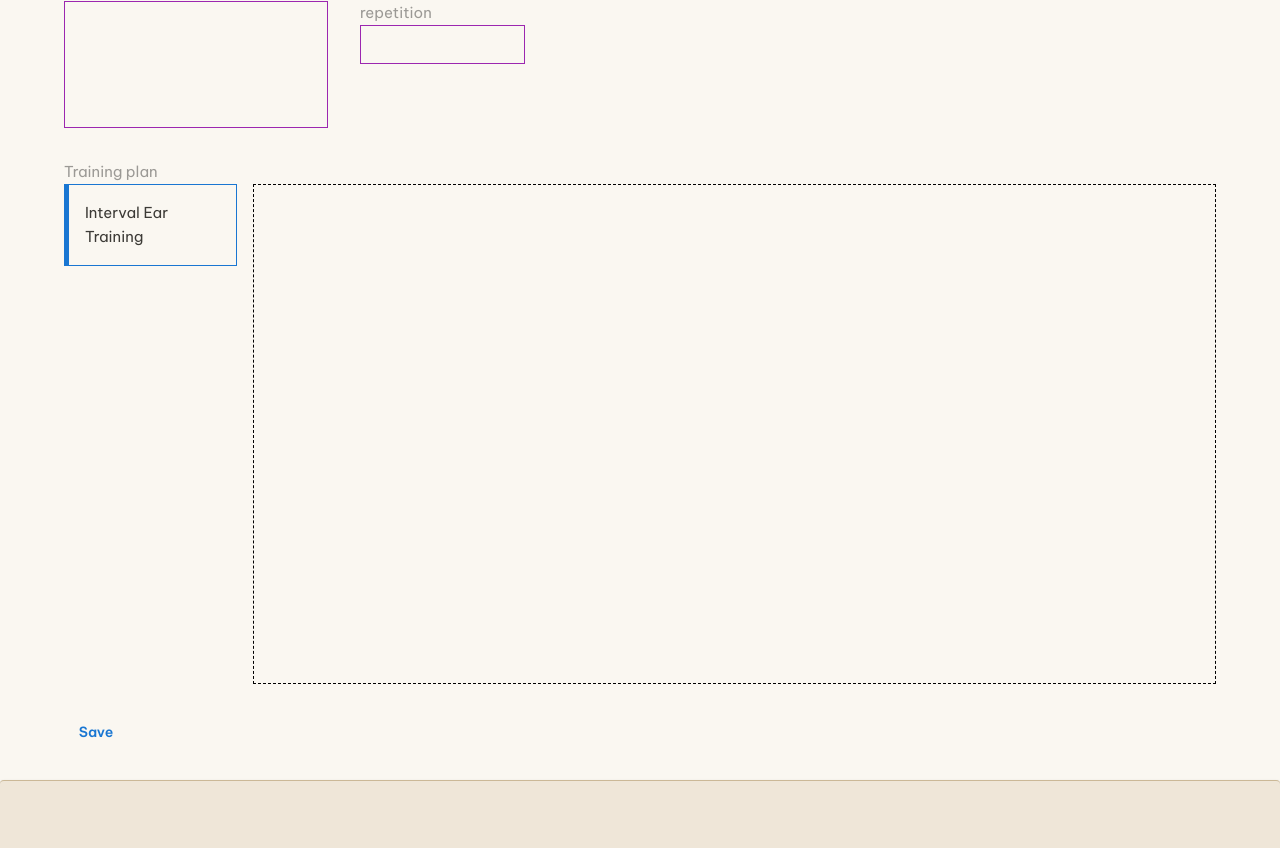
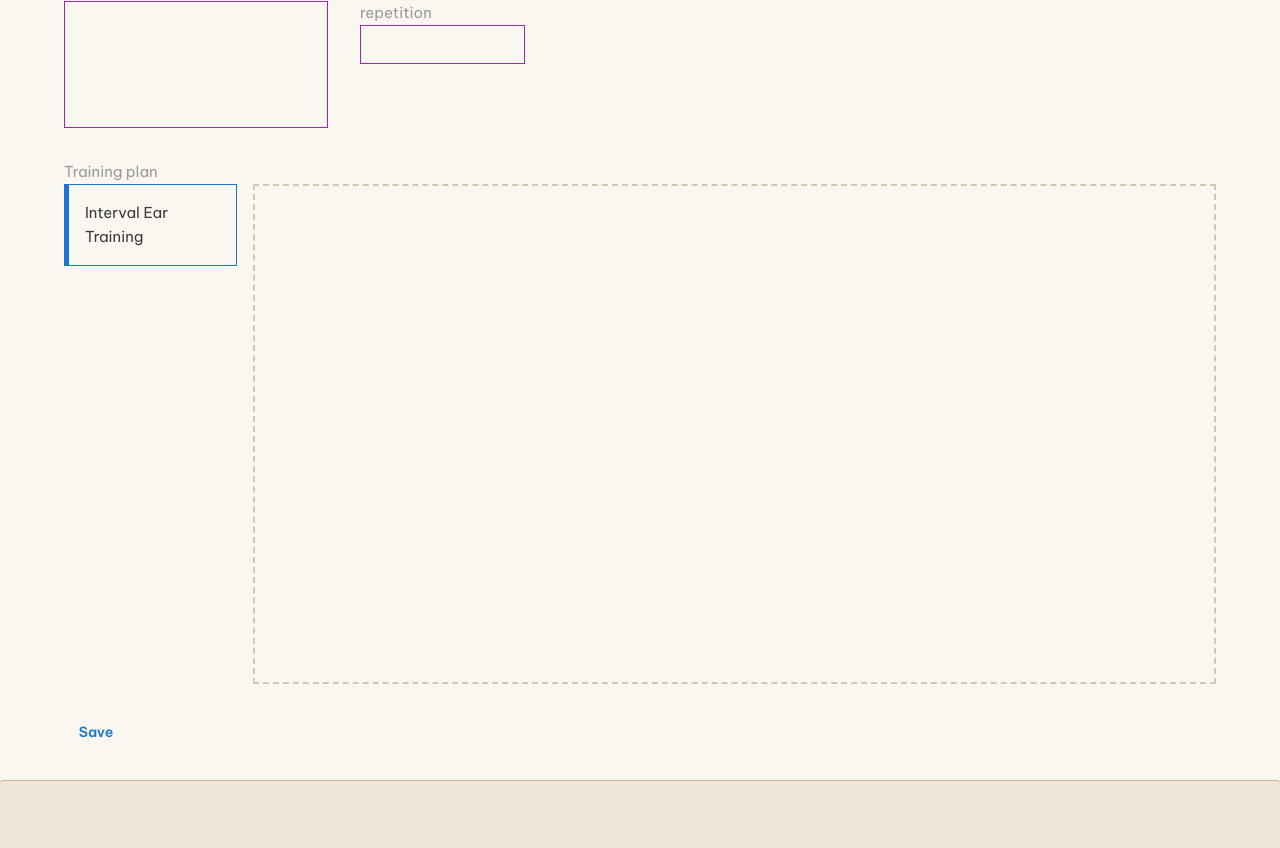
Before and after one commit to thanhKasper/aural-solfege-ui, a React (Vite) app: page /exercises/create in a window 1280 px wide. Shown: the part 318-1166 px from the top of the page. Built offline with nearby package versions, Linux system fonts and the light colour scheme; a web font is replaced by a local one.

Commit message:
feat: apply styling for drop container

```diff
--- a/src/components/organisms/DragAndDrop/containers/DropContainer.tsx
+++ b/src/components/organisms/DragAndDrop/containers/DropContainer.tsx
@@ -1,4 +1,4 @@
-import { Box, type SxProps, type Theme } from "@mui/material";
+import { Box, useTheme, type SxProps, type Theme } from "@mui/material";
 import React, {
   useCallback,
   useEffect,
@@ -46,6 +46,7 @@ const DropContainer = ({
   const [draggedElementHeight, setDraggedElementHeight] = useState<
     number | undefined
   >(undefined);
+  const theme = useTheme();
 
   const { subscribe } = useObservant(id);
 
@@ -201,9 +202,9 @@ const DropContainer = ({
   const placeholderSxResolved: SxProps<Theme> = {
     height: draggedElementHeight ?? 40,
     borderRadius: 1,
-    bgcolor: "secondary.light",
     opacity: 0.6,
     transition: "all 0.2s ease",
+    bgcolor: "canvas.400",
     ...placeholderSx,
   };
 
@@ -215,8 +216,9 @@ const DropContainer = ({
         minHeight: "500px",
         border: "1px dashed black",
         alignSelf: "stretch",
-        backgroundColor: containerCollision ? "secondary.light" : "transparent",
-        borderColor: containerCollision ? "blue" : "black",
+        backgroundColor: containerCollision ? "canvas.200" : "transparent",
+        borderColor: containerCollision ? "accent.300" : "canvas.400",
+        borderWidth: 2,
         transition: "background-color 0.2s, border-color 0.2s",
       }}
     >
```
